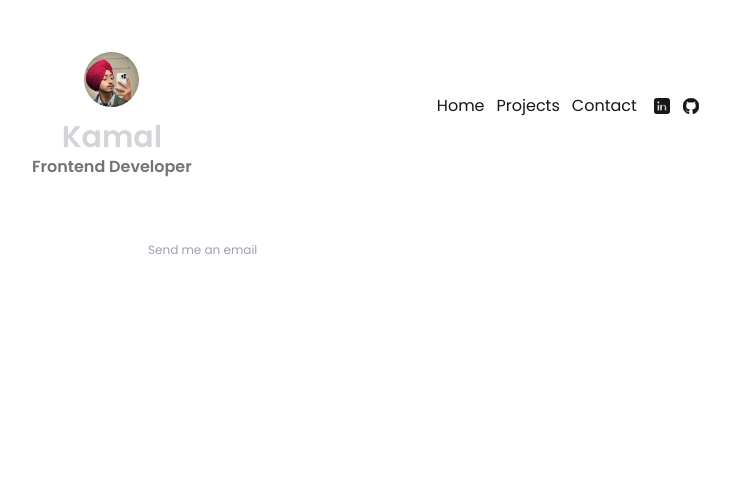
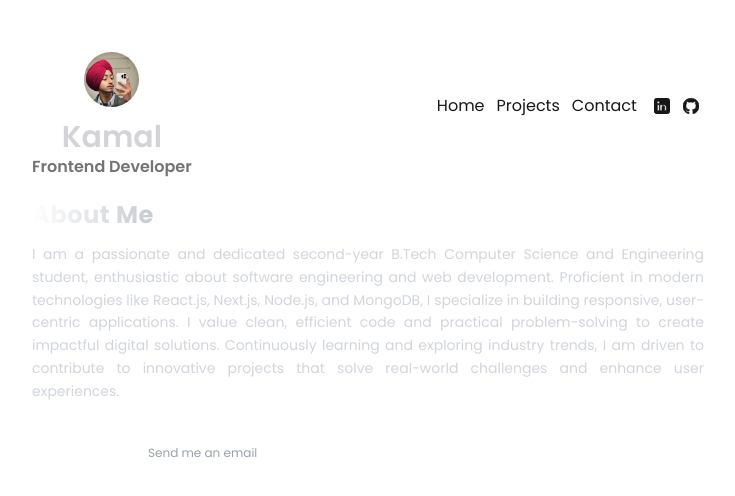
Before and after one commit to Kamaldevgn/project1, a Next.js app: page / in a window 1280 px wide. Shown: the top 496 px of the page, without its empty margins (272-1007 px from the left). Built offline with nearby package versions, Linux system fonts and the light colour scheme.

Commit message:
add a about section

```diff
--- a/app/page.js
+++ b/app/page.js
@@ -1,10 +1,12 @@
+import Navbar from '../components/Navbar';
 import EmailSection from '../components/EmailSection';
-import Navbar from '../components/Navbar';
+import About from '../components/About';
 
 export default function Home() {
   return (
     <section>
       <Navbar />
+      <About />
       <EmailSection />
     </section>
   );
--- /dev/null
+++ b/components/About.js
@@ -0,0 +1,16 @@
+'use client';
+
+import React from 'react';
+
+const About = () => {
+  return (
+    <div className="mt-5 text-white w-full text-justify">
+      <h2 className="text-2xl font-extrabold mb-3 text-transparent bg-clip-text bg-gradient-to-r from-white via-gray-500 to-gray-800 tracking-wide">About Me</h2>
+      <p className="text-gray-300 leading-relaxed text-sm">
+        I am a passionate and dedicated second-year B.Tech Computer Science and Engineering student, enthusiastic about software engineering and web development. Proficient in modern technologies like React.js, Next.js, Node.js, and MongoDB, I specialize in building responsive, user-centric applications. I value clean, efficient code and practical problem-solving to create impactful digital solutions. Continuously learning and exploring industry trends, I am driven to contribute to innovative projects that solve real-world challenges and enhance user experiences.
+      </p>
+    </div>
+  );
+};
+
+export default About;
--- a/components/EmailSection.js
+++ b/components/EmailSection.js
@@ -13,7 +13,7 @@ export default function EmailSection() {
   const [hovered, setHovered] = useState('');
 
   return (
-    <div className="mt-10 flex items-center gap-4">
+    <div className="mt-5 flex items-center gap-4">
       {/* Interactive SVGs */}
       <div className="flex gap-4" onMouseLeave={() => setHovered('')}>
         {/* Mail SVG */}
```
